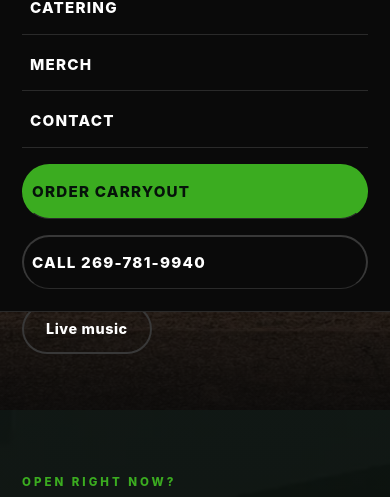
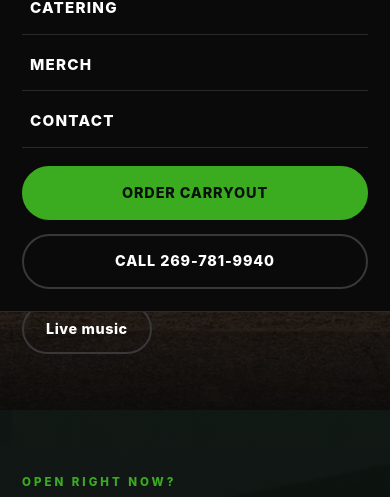
Before and after one commit to hershock48/darkhorse, a website: page demo/index.html in a window 390 px wide. Both pictures are taken after a click on the heading "MENU". Shown: the part 322-819 px from the top of the page. Drawn offline with Linux system fonts and the light colour scheme; no server answers.

Commit message:
Mobile menu: the two pills at the foot of the sheet are pills, not rows
The sheet's row rule (block, 14px 8px padding, a hairline under each row,
left-aligned text) was winning over .btn, so Order carryout rendered as a
green pill with the label pushed left and a line drawn under it. One rule
exempts a.btn inside the sheet: flex, centered, full width, its own border.
Checked open at 390 and 320, no overflow.

Co-Authored-By: Claude Fable 5.1 <noreply@anthropic.com>

```diff
--- a/demo/site.css
+++ b/demo/site.css
@@ -65,7 +65,10 @@ details.mnav{display:none}
   details.mnav[open] summary{border-color:var(--green)}
   details.mnav .sheet{position:absolute;left:0;right:0;top:100%;background:var(--bg);border-bottom:1px solid var(--line);padding:10px 22px 22px;display:grid;gap:4px}
   details.mnav .sheet a{display:block;padding:14px 8px;border-bottom:1px solid var(--line);text-decoration:none;font-weight:800;letter-spacing:.08em;text-transform:uppercase;font-size:.95rem}
-  details.mnav .sheet .btn{margin-top:12px;justify-content:center}
+  /* the two buttons at the foot of the sheet are pills, not rows: the row rule above was
+     winning (block, row padding, a border under the pill, text off to the left) */
+  details.mnav .sheet a.btn{display:inline-flex;justify-content:center;align-items:center;width:100%;padding:14px 22px;border-bottom:2px solid var(--green);text-align:center;letter-spacing:.06em;font-size:.9rem;margin-top:14px}
+  details.mnav .sheet a.btn.ghost{border-bottom-color:var(--line2);margin-top:10px}
 }
 
 /* hero */
```
